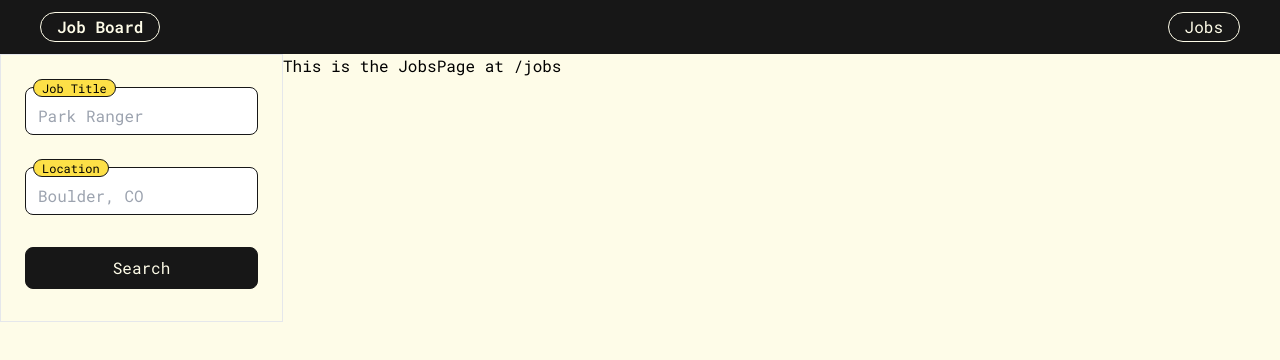
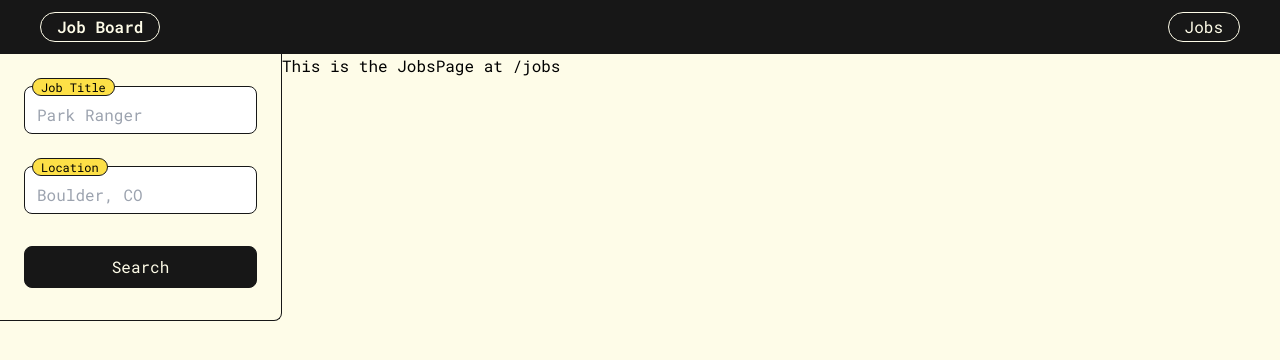
Before and after one commit to daniel-black/chalupa, a Next.js app: page /jobs in a window 1280 px wide. Shown: the top 360 px of the page. Built offline with nearby package versions, Linux system fonts and the light colour scheme.

Commit message:
Add loading components

```diff
--- a/app/jobs/SearchForm.tsx
+++ b/app/jobs/SearchForm.tsx
@@ -19,7 +19,7 @@ export default function SearchForm() {
   }
 
   return (
-    <form className="space-y-8 py-8 px-6 border" onSubmit={handleSubmit}>
+    <form className="space-y-8 py-8 px-6 border-r border-b rounded-lg rounded-t-none rounded-l-none border-neutral-900" onSubmit={handleSubmit}>
       <div className="relative">
         <label
           className="input-label"
--- /dev/null
+++ b/app/jobs/loading.tsx
@@ -0,0 +1,7 @@
+export default function Loading() {
+  return (
+    <div className="m-16 text-center text-3xl">
+      <h3>Loading Jobs Page</h3>
+    </div>
+  );
+}
--- /dev/null
+++ b/app/jobs/results/loading.tsx
@@ -0,0 +1,7 @@
+export default function Loading() {
+  return (
+    <div className="m-16 text-center text-3xl">
+      <h3>Loading Results...</h3>
+    </div>
+  );
+}
--- /dev/null
+++ b/app/loading.tsx
@@ -0,0 +1,7 @@
+export default function Loading() {
+  return (
+    <div className="my-32 text-center text-3xl">
+      <h3>Loading...</h3>
+    </div>
+  );
+}
```
